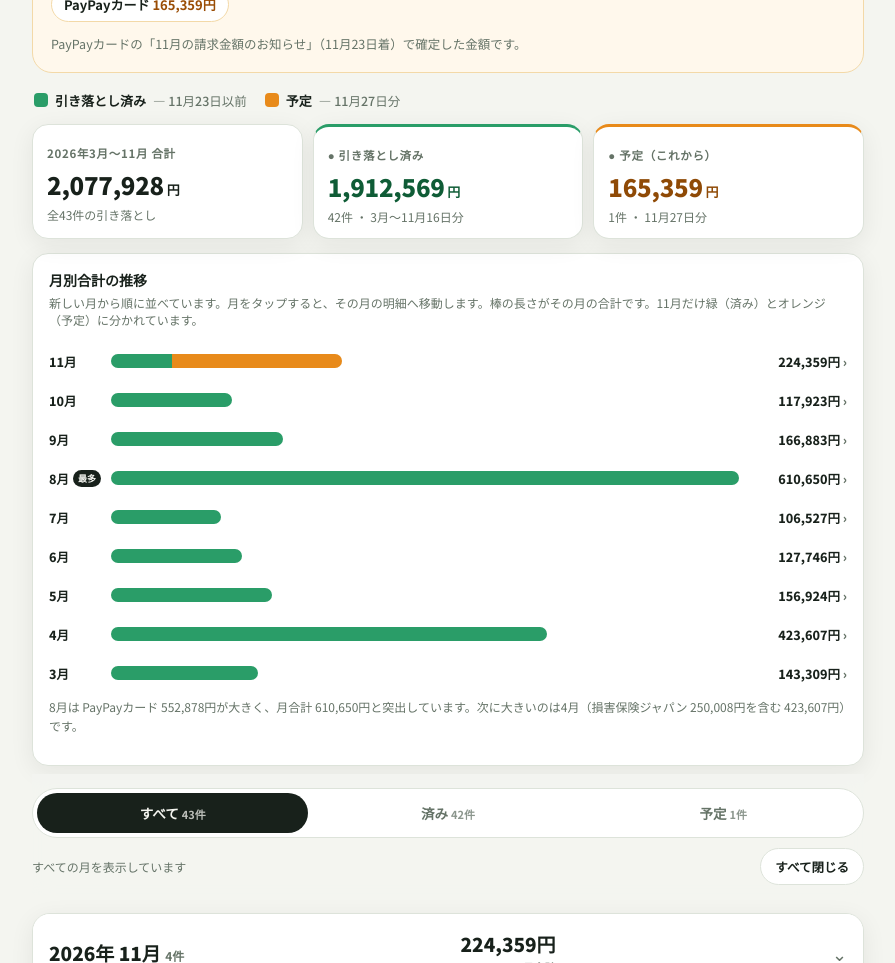
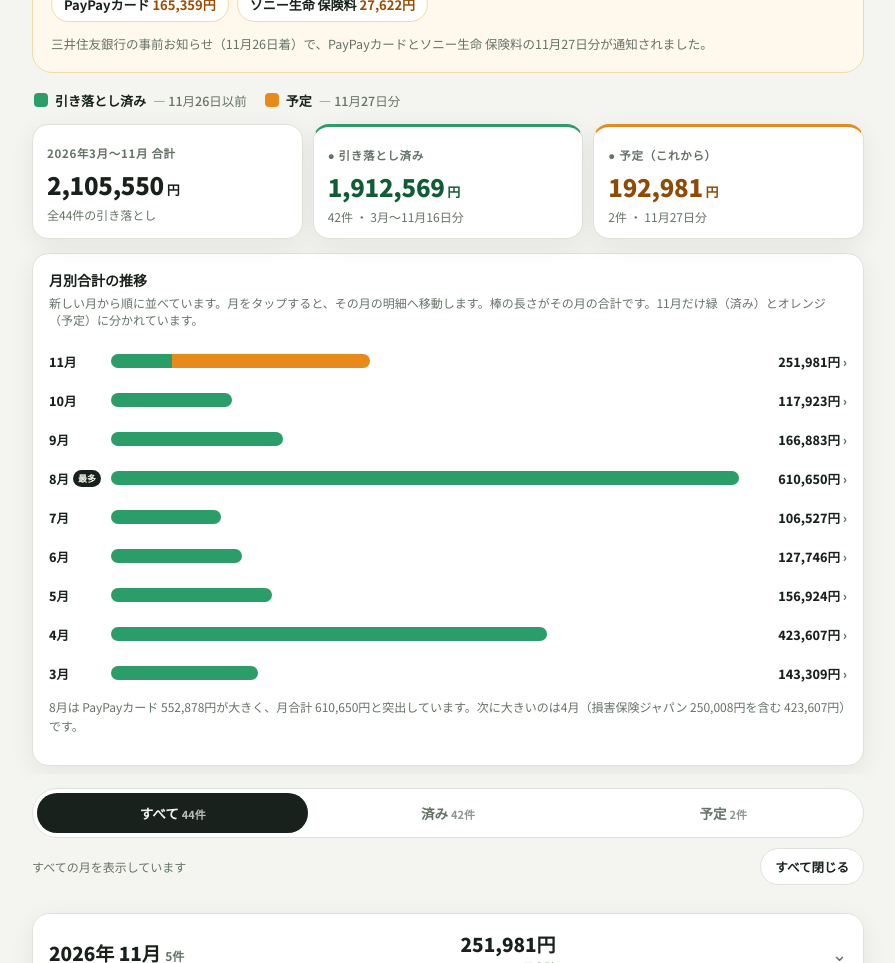
Before and after one commit to albernistreet333/debit-summary, a plain HTML site: page index.html in a window 1280 px wide. Shown: the part 371-1334 px from the top of the page, without its empty margins (192-1087 px from the left). Drawn offline with Linux system fonts and the light colour scheme.

Commit message:
Publish index.html

```diff
--- a/index.html
+++ b/index.html
@@ -192,7 +192,7 @@ footer p{font-size:11.5px;color:var(--muted);line-height:1.8;margin:0}
       <p>請求月ベースで、毎月何にいくら支出したかをまとめました。<br>引き落とし済みと、これからの予定を色で分けています。</p>
       <button class="refresh-btn" type="button" id="refresh-btn">↻ 更新</button>
     </div>
-    <div class="badge-date">基準日 <span>2026年</span>11月23日<span>時点</span></div>
+    <div class="badge-date">基準日 <span>2026年</span>11月26日<span>時点</span></div>
   </header>
 
   <!-- Next debit -->
@@ -200,17 +200,18 @@ footer p{font-size:11.5px;color:var(--muted);line-height:1.8;margin:0}
     <div class="hero-label"><span class="dot-live"></span> 次の引き落とし予定</div>
     <div class="hero-main">
       <div class="hero-date">11月27日 <small>（金）</small></div>
-      <div class="hero-amount">165,359<small> 円</small></div>
+      <div class="hero-amount">192,981<small> 円</small></div>
     </div>
     <div class="hero-breakdown">
       <span class="hero-chip">PayPayカード <b>165,359円</b></span>
+      <span class="hero-chip">ソニー生命 保険料 <b>27,622円</b></span>
     </div>
-    <p class="hero-note">PayPayカードの「11月の請求金額のお知らせ」（11月23日着）で確定した金額です。</p>
+    <p class="hero-note">三井住友銀行の事前お知らせ（11月26日着）で、PayPayカードとソニー生命 保険料の11月27日分が通知されました。</p>
   </section>
 
   <!-- Legend -->
   <div class="legend" aria-label="凡例">
-    <div class="legend-item"><span class="swatch done"></span>引き落とし済み <span>— 11月23日以前</span></div>
+    <div class="legend-item"><span class="swatch done"></span>引き落とし済み <span>— 11月26日以前</span></div>
     <div class="legend-item"><span class="swatch planned"></span>予定 <span>— 11月27日分</span></div>
   </div>
 
@@ -218,8 +219,8 @@ footer p{font-size:11.5px;color:var(--muted);line-height:1.8;margin:0}
   <section class="summary" aria-label="合計">
     <div class="card">
       <label>2026年3月〜11月 合計</label>
-      <strong>2,077,928<small> 円</small></strong>
-      <p>全43件の引き落とし</p>
+      <strong>2,105,550<small> 円</small></strong>
+      <p>全44件の引き落とし</p>
     </div>
     <div class="card done-card">
       <label>● 引き落とし済み</label>
@@ -228,8 +229,8 @@ footer p{font-size:11.5px;color:var(--muted);line-height:1.8;margin:0}
     </div>
     <div class="card planned-card">
       <label>● 予定（これから）</label>
-      <strong style="color:var(--orange-ink)">165,359<small> 円</small></strong>
-      <p>1件 ・ 11月27日分</p>
+      <strong style="color:var(--orange-ink)">192,981<small> 円</small></strong>
+      <p>2件 ・ 11月27日分</p>
     </div>
   </section>
 
@@ -244,9 +245,9 @@ footer p{font-size:11.5px;color:var(--muted);line-height:1.8;margin:0}
   <!-- Controls -->
   <div class="controls">
     <div class="seg" role="group" aria-label="表示フィルター">
-      <button type="button" data-filter="all" aria-pressed="true">すべて <span class="cnt">43件</span></button>
+      <button type="button" data-filter="all" aria-pressed="true">すべて <span class="cnt">44件</span></button>
       <button type="button" data-filter="done" aria-pressed="false">済み <span class="cnt">42件</span></button>
-      <button type="button" data-filter="planned" aria-pressed="false">予定 <span class="cnt">1件</span></button>
+      <button type="button" data-filter="planned" aria-pressed="false">予定 <span class="cnt">2件</span></button>
     </div>
     <div class="controls-row">
       <p id="filter-note">すべての月を表示しています</p>
@@ -258,7 +259,7 @@ footer p{font-size:11.5px;color:var(--muted);line-height:1.8;margin:0}
 
   <section class="note-box">
     <h3>見方について</h3>
-    <p>各月は請求月ベースでまとめています（PayPayカードは、その月に請求される金額です）。「引き落とし済み」は、基準日（2026年11月23日）までに引き落とし日を過ぎたものを表示しています。「予定」は、PayPayカードの請求メールで確定した11月27日分のみです。金額は各お知らせメールの記載どおりです。各月のPayPayカードは「明細を見る」をタップすると利用明細が開きます。</p>
+    <p>各月は請求月ベースでまとめています（PayPayカードは、その月に請求される金額です）。「引き落とし済み」は、基準日（2026年11月26日）までに引き落とし日を過ぎたものを表示しています。「予定」は、11月27日分（PayPayカードとソニー生命 保険料）です。金額は各お知らせメールの記載どおりです。各月のPayPayカードは「明細を見る」をタップすると利用明細が開きます。</p>
   </section>
 
   <footer>
@@ -481,10 +482,11 @@ var DATA = [
       {d:"8月16日", w:"日", name:"ETCカード売上", amt:480}
     ]}
   ]},
-  {m:"2026-11", label:"2026年 11月", total:224359, done:59000, planned:165359, items:[
+  {m:"2026-11", label:"2026年 11月", total:251981, done:59000, planned:192981, items:[
     {d:"11月10日", w:"火", name:"三井住友PiTaPa", amt:22360, s:"done"},
     {d:"11月16日", w:"月", name:"水道料", amt:16134, s:"done"},
     {d:"11月16日", w:"月", name:"大阪ガス", amt:20506, s:"done"},
+    {d:"11月27日", w:"金", name:"ソニー生命 保険料", amt:27622, s:"planned", note:"三井住友銀行の事前お知らせ（11月26日着）より"},
     {d:"11月27日", w:"金", name:"PayPayカード", amt:165359, s:"planned", note:"確定（PayPayカード「11月の請求金額のお知らせ」より）", details:[
       {d:"10月31日", w:"土", name:"富士山GXHD", amt:3300},
       {d:"10月28日", w:"水", name:"GOOGLE GOOGLE ONE", amt:290},
@@ -627,9 +629,9 @@ document.querySelectorAll('[data-filter]').forEach(function(btn){
       if(empty) empty.classList.toggle('show', visible===0);
       if(visible>0 && sec.classList.contains('closed')){ sec.classList.remove('closed'); sec.querySelector('.month-head').setAttribute('aria-expanded','true'); }
     });
-    if(f==='all') note.textContent = 'すべての月を表示しています（全43件）';
+    if(f==='all') note.textContent = 'すべての月を表示しています（全44件）';
     if(f==='done') note.textContent = '引き落とし済みのみ表示しています（42件）';
-    if(f==='planned') note.textContent = '予定のみ表示しています（1件 ・ 11月分）';
+    if(f==='planned') note.textContent = '予定のみ表示しています（2件 ・ 11月分）';
     updateToggleLabel();
   });
 });
```
